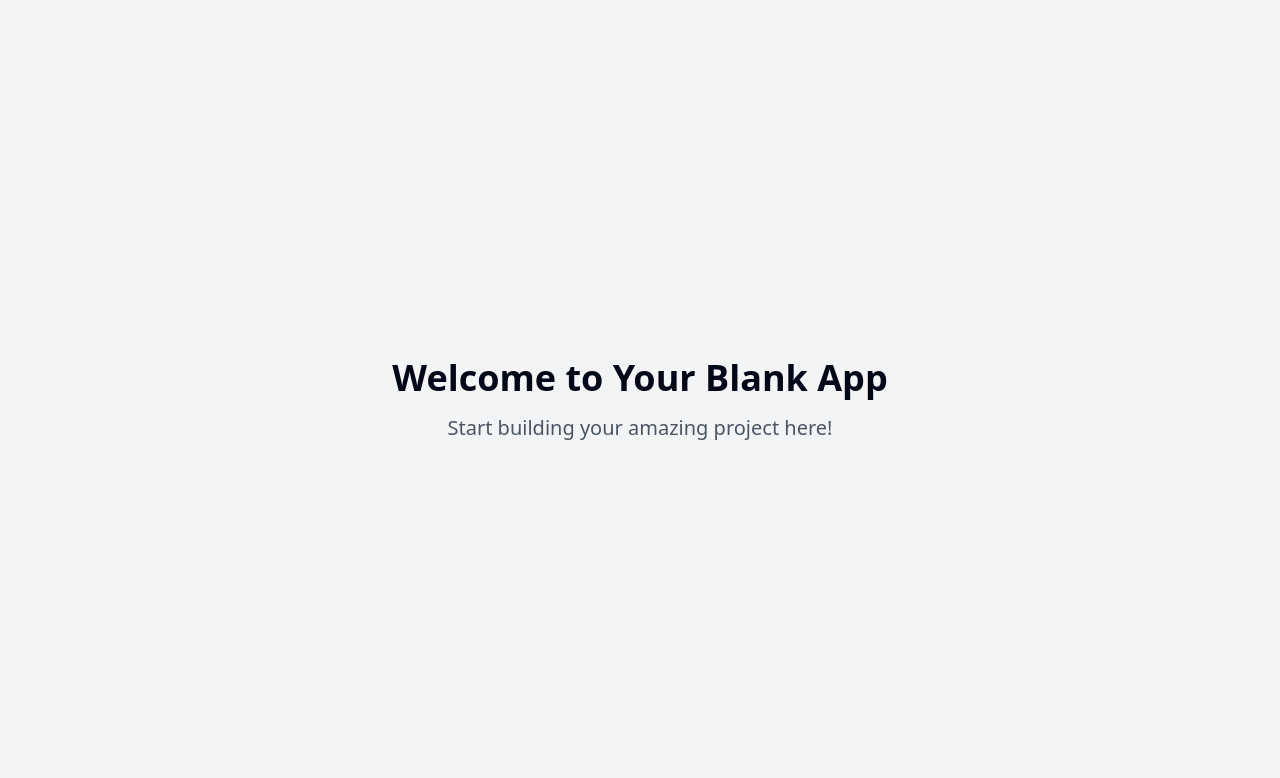
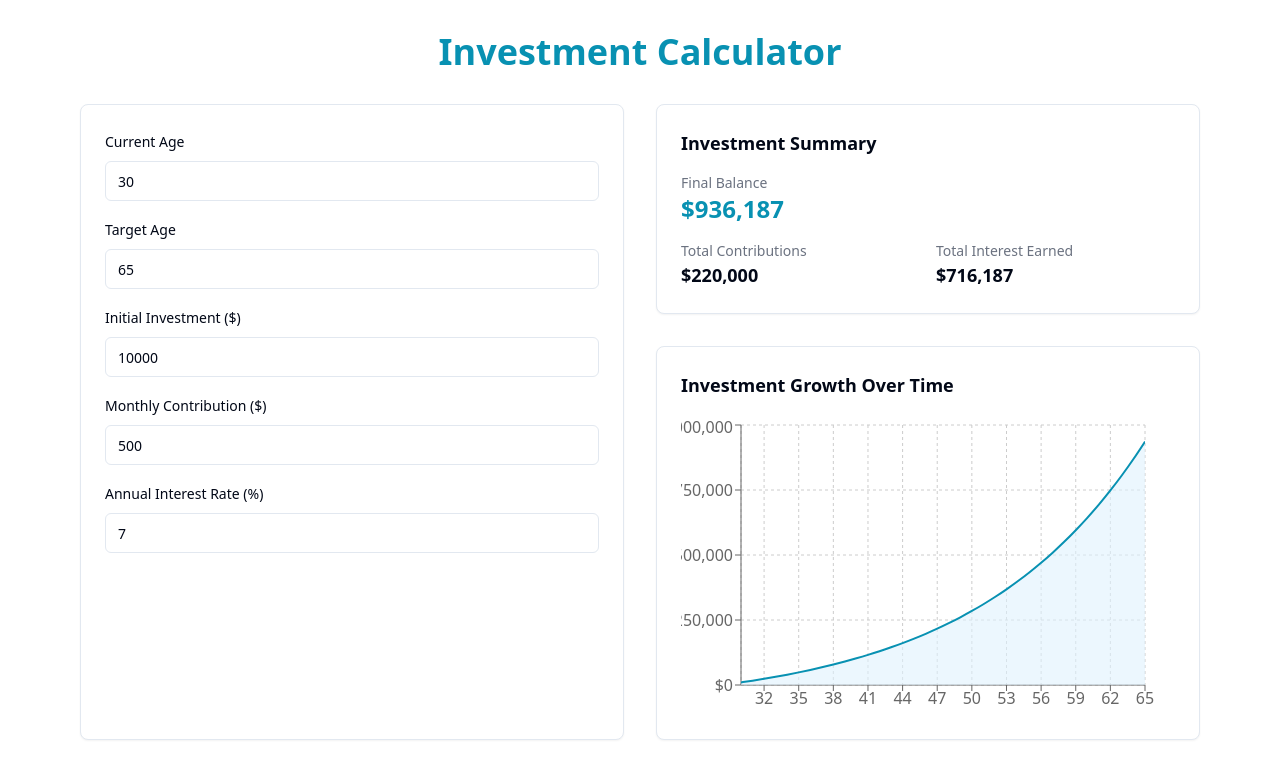
Before and after one commit to aonada870/future-fund-forecaster, a React (Vite) app: page / in a window 1280 px wide. Shown: the top 778 px of the page. Built offline with nearby package versions, Linux system fonts and the light colour scheme.

Commit message:
Add money calculation app
Implement an application that calculates future savings based on current principal, monthly contributions, and annual interest rate.
[skip gpt_engineer]

```diff
--- /dev/null
+++ b/src/components/InvestmentCalculator.tsx
@@ -0,0 +1,101 @@
+import { useState } from "react";
+import { Card } from "@/components/ui/card";
+import { Input } from "@/components/ui/input";
+import { Label } from "@/components/ui/label";
+import InvestmentChart from "./InvestmentChart";
+import InvestmentSummary from "./InvestmentSummary";
+import { calculateInvestmentGrowth } from "@/lib/investment-utils";
+
+export const InvestmentCalculator = () => {
+  const [currentAge, setCurrentAge] = useState(30);
+  const [targetAge, setTargetAge] = useState(65);
+  const [principal, setPrincipal] = useState(10000);
+  const [monthlyContribution, setMonthlyContribution] = useState(500);
+  const [interestRate, setInterestRate] = useState(7);
+
+  const investmentData = calculateInvestmentGrowth(
+    currentAge,
+    targetAge,
+    principal,
+    monthlyContribution,
+    interestRate
+  );
+
+  return (
+    <div className="container mx-auto px-4 py-8 max-w-6xl">
+      <h1 className="text-4xl font-bold text-center mb-8 text-primary">
+        Investment Calculator
+      </h1>
+
+      <div className="grid gap-8 md:grid-cols-2">
+        <Card className="p-6">
+          <div className="space-y-4">
+            <div className="space-y-2">
+              <Label htmlFor="currentAge">Current Age</Label>
+              <Input
+                id="currentAge"
+                type="number"
+                value={currentAge}
+                onChange={(e) => setCurrentAge(Number(e.target.value))}
+                min={0}
+                max={targetAge - 1}
+              />
+            </div>
+
+            <div className="space-y-2">
+              <Label htmlFor="targetAge">Target Age</Label>
+              <Input
+                id="targetAge"
+                type="number"
+                value={targetAge}
+                onChange={(e) => setTargetAge(Number(e.target.value))}
+                min={currentAge + 1}
+                max={120}
+              />
+            </div>
+
+            <div className="space-y-2">
+              <Label htmlFor="principal">Initial Investment ($)</Label>
+              <Input
+                id="principal"
+                type="number"
+                value={principal}
+                onChange={(e) => setPrincipal(Number(e.target.value))}
+                min={0}
+              />
+            </div>
+
+            <div className="space-y-2">
+              <Label htmlFor="monthlyContribution">Monthly Contribution ($)</Label>
+              <Input
+                id="monthlyContribution"
+                type="number"
+                value={monthlyContribution}
+                onChange={(e) => setMonthlyContribution(Number(e.target.value))}
+                min={0}
+              />
+            </div>
+
+            <div className="space-y-2">
+              <Label htmlFor="interestRate">Annual Interest Rate (%)</Label>
+              <Input
+                id="interestRate"
+                type="number"
+                value={interestRate}
+                onChange={(e) => setInterestRate(Number(e.target.value))}
+                min={0}
+                max={100}
+                step={0.1}
+              />
+            </div>
+          </div>
+        </Card>
+
+        <div className="space-y-8">
+          <InvestmentSummary data={investmentData} />
+          <InvestmentChart data={investmentData} />
+        </div>
+      </div>
+    </div>
+  );
+};
--- /dev/null
+++ b/src/components/InvestmentChart.tsx
@@ -0,0 +1,46 @@
+import { Area, AreaChart, CartesianGrid, ResponsiveContainer, Tooltip, XAxis, YAxis } from "recharts";
+import { Card } from "@/components/ui/card";
+import { InvestmentDataPoint } from "@/lib/investment-utils";
+
+interface InvestmentChartProps {
+  data: InvestmentDataPoint[];
+}
+
+const InvestmentChart = ({ data }: InvestmentChartProps) => {
+  const formatCurrency = (value: number) => {
+    return new Intl.NumberFormat('en-US', {
+      style: 'currency',
+      currency: 'USD',
+      minimumFractionDigits: 0,
+      maximumFractionDigits: 0,
+    }).format(value);
+  };
+
+  return (
+    <Card className="p-6">
+      <h3 className="text-lg font-semibold mb-4">Investment Growth Over Time</h3>
+      <div className="h-[300px]">
+        <ResponsiveContainer width="100%" height="100%">
+          <AreaChart data={data} margin={{ top: 10, right: 30, left: 0, bottom: 0 }}>
+            <CartesianGrid strokeDasharray="3 3" />
+            <XAxis dataKey="age" />
+            <YAxis tickFormatter={formatCurrency} />
+            <Tooltip
+              formatter={(value: number) => [formatCurrency(value), "Balance"]}
+              labelFormatter={(label) => `Age ${label}`}
+            />
+            <Area
+              type="monotone"
+              dataKey="balance"
+              stroke="#0891B2"
+              fill="#E0F2FE"
+              strokeWidth={2}
+            />
+          </AreaChart>
+        </ResponsiveContainer>
+      </div>
+    </Card>
+  );
+};
+
+export default InvestmentChart;
--- /dev/null
+++ b/src/components/InvestmentSummary.tsx
@@ -0,0 +1,45 @@
+import { Card } from "@/components/ui/card";
+import { InvestmentDataPoint } from "@/lib/investment-utils";
+
+interface InvestmentSummaryProps {
+  data: InvestmentDataPoint[];
+}
+
+const InvestmentSummary = ({ data }: InvestmentSummaryProps) => {
+  const formatCurrency = (value: number) => {
+    return new Intl.NumberFormat('en-US', {
+      style: 'currency',
+      currency: 'USD',
+      minimumFractionDigits: 0,
+      maximumFractionDigits: 0,
+    }).format(value);
+  };
+
+  const finalBalance = data[data.length - 1].balance;
+  const totalContributions = data[data.length - 1].totalContributions;
+  const totalInterest = finalBalance - totalContributions;
+
+  return (
+    <Card className="p-6">
+      <h3 className="text-lg font-semibold mb-4">Investment Summary</h3>
+      <div className="space-y-4">
+        <div>
+          <p className="text-sm text-gray-500">Final Balance</p>
+          <p className="text-2xl font-bold text-primary">{formatCurrency(finalBalance)}</p>
+        </div>
+        <div className="grid grid-cols-2 gap-4">
+          <div>
+            <p className="text-sm text-gray-500">Total Contributions</p>
+            <p className="text-lg font-semibold">{formatCurrency(totalContributions)}</p>
+          </div>
+          <div>
+            <p className="text-sm text-gray-500">Total Interest Earned</p>
+            <p className="text-lg font-semibold">{formatCurrency(totalInterest)}</p>
+          </div>
+        </div>
+      </div>
+    </Card>
+  );
+};
+
+export default InvestmentSummary;
--- /dev/null
+++ b/src/lib/investment-utils.ts
@@ -0,0 +1,32 @@
+export interface InvestmentDataPoint {
+  age: number;
+  balance: number;
+  totalContributions: number;
+}
+
+export const calculateInvestmentGrowth = (
+  currentAge: number,
+  targetAge: number,
+  principal: number,
+  monthlyContribution: number,
+  interestRate: number
+): InvestmentDataPoint[] => {
+  const yearlyContribution = monthlyContribution * 12;
+  const years = targetAge - currentAge;
+  const data: InvestmentDataPoint[] = [];
+  let balance = principal;
+  let totalContributions = principal;
+
+  for (let i = 0; i <= years; i++) {
+    data.push({
+      age: currentAge + i,
+      balance: Math.round(balance),
+      totalContributions: Math.round(totalContributions),
+    });
+
+    balance = balance * (1 + interestRate / 100) + yearlyContribution;
+    totalContributions += yearlyContribution;
+  }
+
+  return data;
+};
--- a/src/pages/Index.tsx
+++ b/src/pages/Index.tsx
@@ -1,14 +1,7 @@
-// Update this page (the content is just a fallback if you fail to update the page)
+import { InvestmentCalculator } from "@/components/InvestmentCalculator";
 
 const Index = () => {
-  return (
-    <div className="min-h-screen flex items-center justify-center bg-gray-100">
-      <div className="text-center">
-        <h1 className="text-4xl font-bold mb-4">Welcome to Your Blank App</h1>
-        <p className="text-xl text-gray-600">Start building your amazing project here!</p>
-      </div>
-    </div>
-  );
+  return <InvestmentCalculator />;
 };
 
 export default Index;
--- a/tailwind.config.ts
+++ b/tailwind.config.ts
@@ -12,85 +12,67 @@ export default {
   theme: {
     container: {
       center: true,
-			padding: '2rem',
+      padding: "2rem",
       screens: {
-				'2xl': '1400px'
-			}
+        "2xl": "1400px",
+      },
     },
     extend: {
       colors: {
-				border: 'hsl(var(--border))',
-				input: 'hsl(var(--input))',
-				ring: 'hsl(var(--ring))',
-				background: 'hsl(var(--background))',
-				foreground: 'hsl(var(--foreground))',
+        border: "hsl(var(--border))",
+        input: "hsl(var(--input))",
+        ring: "hsl(var(--ring))",
+        background: "hsl(var(--background))",
+        foreground: "hsl(var(--foreground))",
         primary: {
-					DEFAULT: 'hsl(var(--primary))',
-					foreground: 'hsl(var(--primary-foreground))'
+          DEFAULT: "#0891B2",
+          foreground: "#ffffff",
         },
         secondary: {
-					DEFAULT: 'hsl(var(--secondary))',
-					foreground: 'hsl(var(--secondary-foreground))'
+          DEFAULT: "#E0F2FE",
+          foreground: "#0891B2",
         },
         destructive: {
-					DEFAULT: 'hsl(var(--destructive))',
-					foreground: 'hsl(var(--destructive-foreground))'
+          DEFAULT: "hsl(var(--destructive))",
+          foreground: "hsl(var(--destructive-foreground))",
         },
         muted: {
-					DEFAULT: 'hsl(var(--muted))',
-					foreground: 'hsl(var(--muted-foreground))'
+          DEFAULT: "hsl(var(--muted))",
+          foreground: "hsl(var(--muted-foreground))",
         },
         accent: {
-					DEFAULT: 'hsl(var(--accent))',
-					foreground: 'hsl(var(--accent-foreground))'
+          DEFAULT: "hsl(var(--accent))",
+          foreground: "hsl(var(--accent-foreground))",
         },
         popover: {
-					DEFAULT: 'hsl(var(--popover))',
-					foreground: 'hsl(var(--popover-foreground))'
+          DEFAULT: "hsl(var(--popover))",
+          foreground: "hsl(var(--popover-foreground))",
         },
         card: {
-					DEFAULT: 'hsl(var(--card))',
-					foreground: 'hsl(var(--card-foreground))'
+          DEFAULT: "hsl(var(--card))",
+          foreground: "hsl(var(--card-foreground))",
         },
-				sidebar: {
-					DEFAULT: 'hsl(var(--sidebar-background))',
-					foreground: 'hsl(var(--sidebar-foreground))',
-					primary: 'hsl(var(--sidebar-primary))',
-					'primary-foreground': 'hsl(var(--sidebar-primary-foreground))',
-					accent: 'hsl(var(--sidebar-accent))',
-					'accent-foreground': 'hsl(var(--sidebar-accent-foreground))',
-					border: 'hsl(var(--sidebar-border))',
-					ring: 'hsl(var(--sidebar-ring))'
-				}
       },
       borderRadius: {
-				lg: 'var(--radius)',
-				md: 'calc(var(--radius) - 2px)',
-				sm: 'calc(var(--radius) - 4px)'
+        lg: "var(--radius)",
+        md: "calc(var(--radius) - 2px)",
+        sm: "calc(var(--radius) - 4px)",
       },
       keyframes: {
-				'accordion-down': {
-					from: {
-						height: '0'
+        "accordion-down": {
+          from: { height: "0" },
+          to: { height: "var(--radix-accordion-content-height)" },
         },
-					to: {
-						height: 'var(--radix-accordion-content-height)'
-					}
+        "accordion-up": {
+          from: { height: "var(--radix-accordion-content-height)" },
+          to: { height: "0" },
         },
-				'accordion-up': {
-					from: {
-						height: 'var(--radix-accordion-content-height)'
-					},
-					to: {
-						height: '0'
-					}
-				}
       },
       animation: {
-				'accordion-down': 'accordion-down 0.2s ease-out',
-				'accordion-up': 'accordion-up 0.2s ease-out'
-			}
-		}
+        "accordion-down": "accordion-down 0.2s ease-out",
+        "accordion-up": "accordion-up 0.2s ease-out",
+      },
+    },
   },
   plugins: [require("tailwindcss-animate")],
 } satisfies Config;
```
Lines whose indentation alone changed are shown as unchanged.
